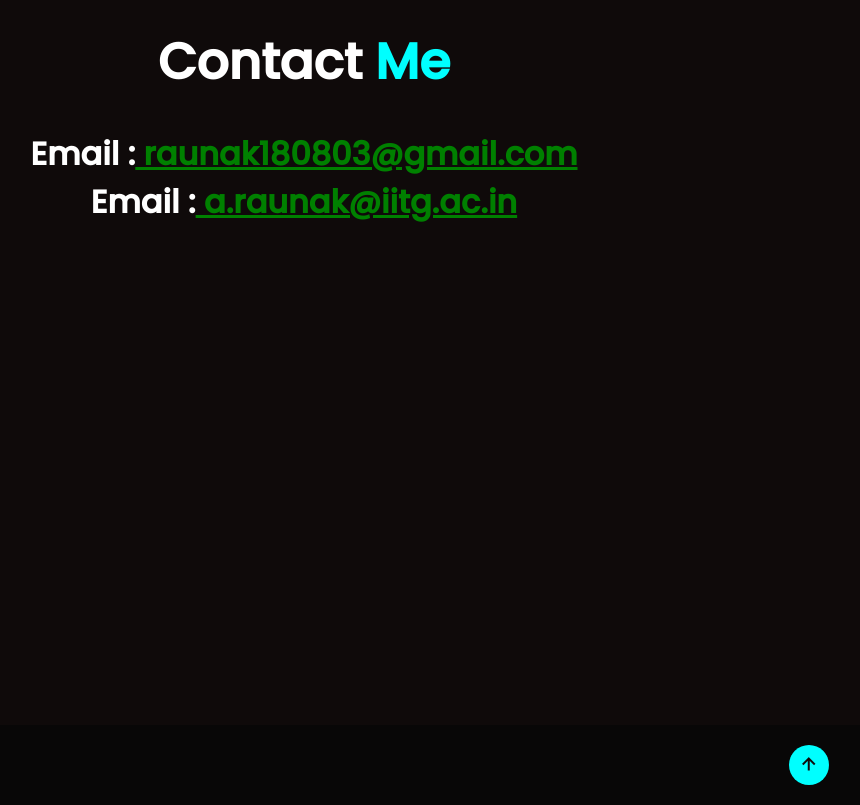
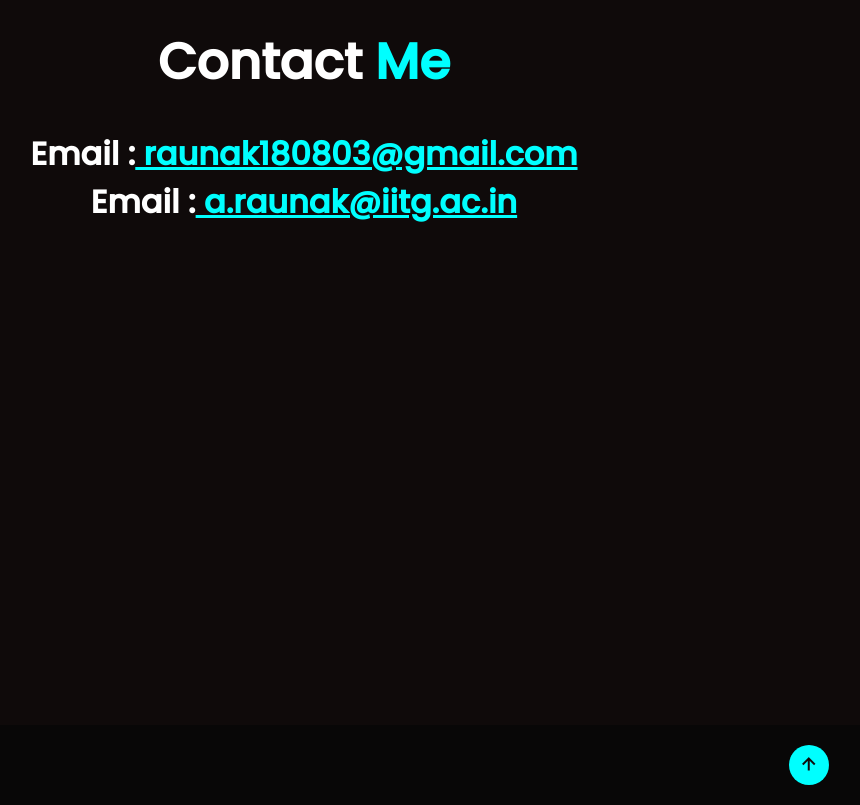
Before and after one commit to RaunakAgarwal18/RaunakAgarwal_Portfolio, a website: page index.html in a window 1280 px wide. Shown: the part 4580-5385 px from the top of the page, without its empty margins (336-1196 px from the left). Drawn offline with nearby package versions, Linux system fonts and the light colour scheme.

Commit message:
Update style.css

```diff
--- a/style.css
+++ b/style.css
@@ -677,7 +677,7 @@ section.start-animation .btn{
 }
 #email a{
     /* text-decoration: none; */
-    color: green;
+    color: cyan;
 }
 /* footer */
 
```
